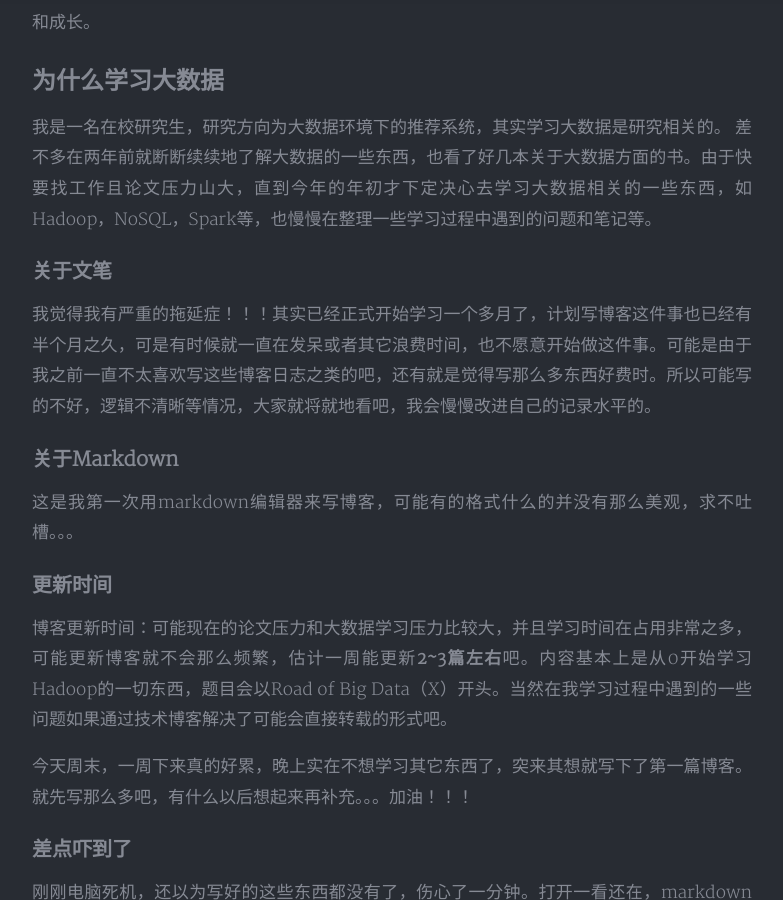
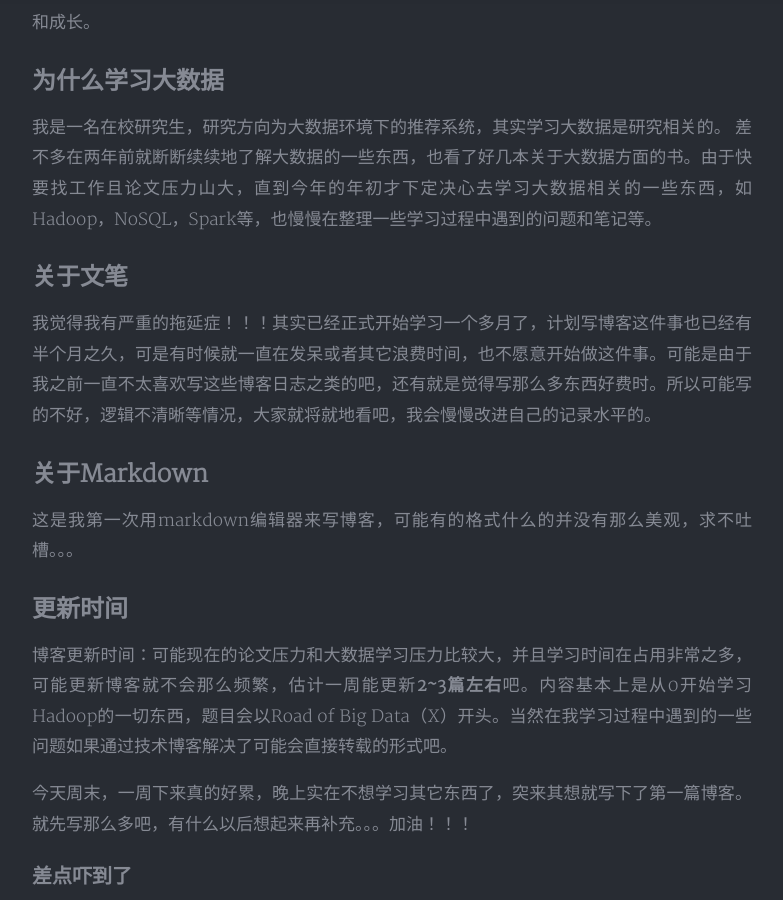
Before and after one commit to fighter10/fighter10.github.io, a Jekyll site: the page built from _posts/2018-05-07-road-of-big-data-0.md, in a window 1280 px wide and 900 px high, scrolled down 726 px. Shown: the whole window, without its empty margins (248-1031 px from the left). Built offline with Jekyll 4.4.1, drawn with Linux system fonts in a browser that asks for light colours; nearby versions of some CDN libraries; Markdown is read by kramdown in place of the engine named in the settings; comment, search, counter and statistics services are not loaded; a style sheet for code colours, icons or effects is not loaded.

Commit message:
update markdown complier

````diff
--- a/_posts/2018-05-07-road-of-big-data-0.md
+++ b/_posts/2018-05-07-road-of-big-data-0.md
@@ -7,27 +7,34 @@ tags: 说明
 ---
 
 ##关于题目
+
 不知道应该怎么写第一篇博客，也不知道要起什么样的名字。。。其实“序”也就是相当于是一个开博说明吧。
 
 ##关于为什么写博客
+
 以前我基本上不喜欢写这博客日志什么的，由于开始学习大数据相关的一些东西，经常要进行百度或Google一下，找到的很多解决方案基本上都是在这一类的技术博客。恰好和一个同学说起这些事，他强烈建议我把学习过程遇到的一些问题，一些学习笔记，FAQ等东西整理出来，一来可以增强自己的记录整理能力，也方便以后查看，也可以督促自己；二来可以和许多志同道合的朋友一起分享和讨论相关的一些东西，所以就在CSDN开通了博客，记录这条路上的每一点进步和成长。
 
 ##为什么学习大数据
+
 我是一名在校研究生，研究方向为大数据环境下的推荐系统，其实学习大数据是研究相关的。
 差不多在两年前就断断续续地了解大数据的一些东西，也看了好几本关于大数据方面的书。由于快要找工作且论文压力山大，直到今年的年初才下定决心去学习大数据相关的一些东西，如Hadoop，NoSQL，Spark等，也慢慢在整理一些学习过程中遇到的问题和笔记等。
 
-###关于文笔
+##关于文笔
+
 我觉得我有严重的拖延症！！！其实已经正式开始学习一个多月了，计划写博客这件事也已经有半个月之久，可是有时候就一直在发呆或者其它浪费时间，也不愿意开始做这件事。可能是由于我之前一直不太喜欢写这些博客日志之类的吧，还有就是觉得写那么多东西好费时。所以可能写的不好，逻辑不清晰等情况，大家就将就地看吧，我会慢慢改进自己的记录水平的。
 
-###关于Markdown
+##关于Markdown
+
 这是我第一次用markdown编辑器来写博客，可能有的格式什么的并没有那么美观，求不吐槽。。。
 
-###更新时间
+##更新时间
+
 博客更新时间：可能现在的论文压力和大数据学习压力比较大，并且学习时间在占用非常之多，可能更新博客就不会那么频繁，估计一周能更新**2~3篇左右**吧。内容基本上是从0开始学习Hadoop的一切东西，题目会以Road of Big Data（X）开头。当然在我学习过程中遇到的一些问题如果通过技术博客解决了可能会直接转载的形式吧。
 
 今天周末，一周下来真的好累，晚上实在不想学习其它东西了，突来其想就写下了第一篇博客。就先写那么多吧，有什么以后想起来再补充。。。加油！！！
 
 ###差点吓到了
+
 刚刚电脑死机，还以为写好的这些东西都没有了，伤心了一分钟。打开一看还在，markdown的离线编辑还是挺不错的，那就发表出来吧。
 
 ```
````
